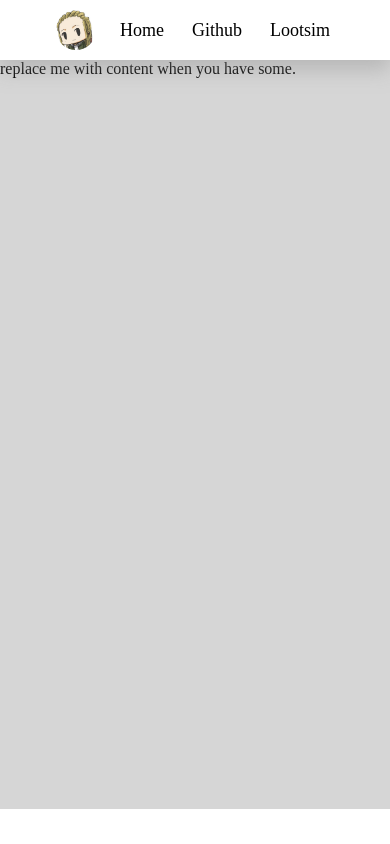
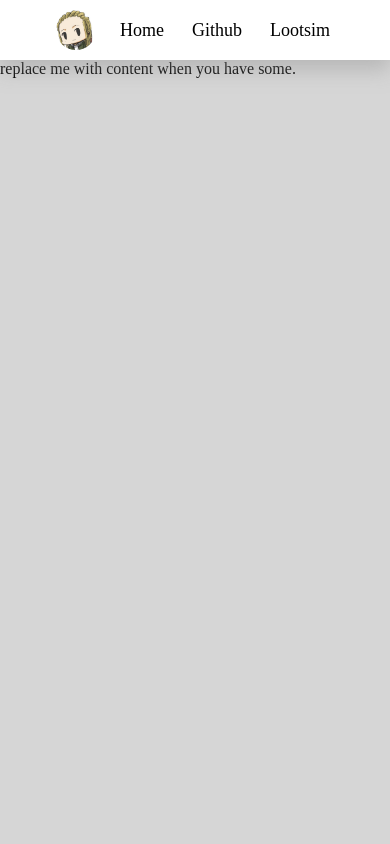
Before and after one commit to dec-k/dec-js, a React (Create React App) app: page / in a window 390 px wide. Built offline with nearby package versions, Linux system fonts and the light colour scheme.

Commit message:
mobile vh calc change

```diff
--- a/src/Layout/layout.module.css
+++ b/src/Layout/layout.module.css
@@ -11,5 +11,6 @@
 @media(max-width:500px) {
     .Container {
         margin-top: 60px;
+        height: calc(100vh - 60px);
     }
 }
```
